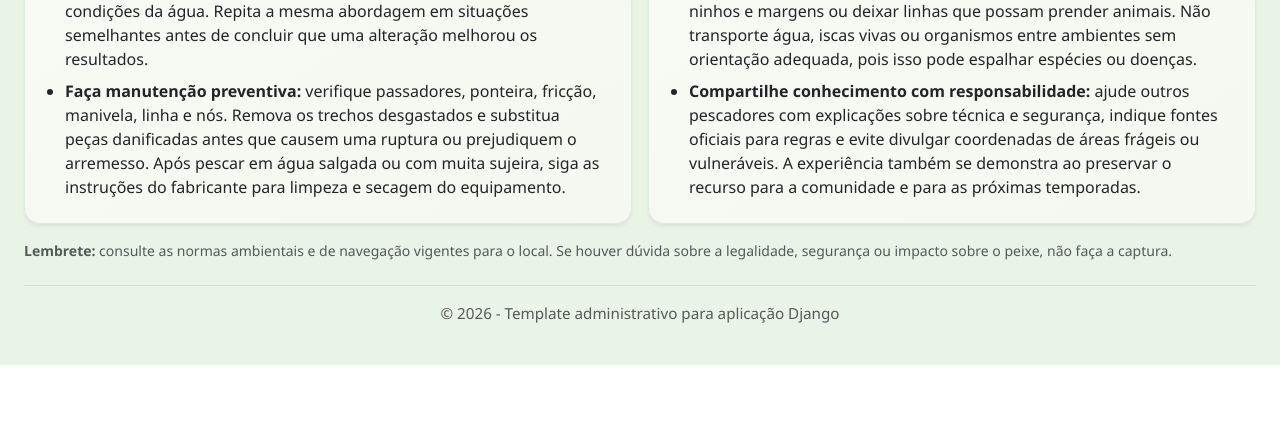
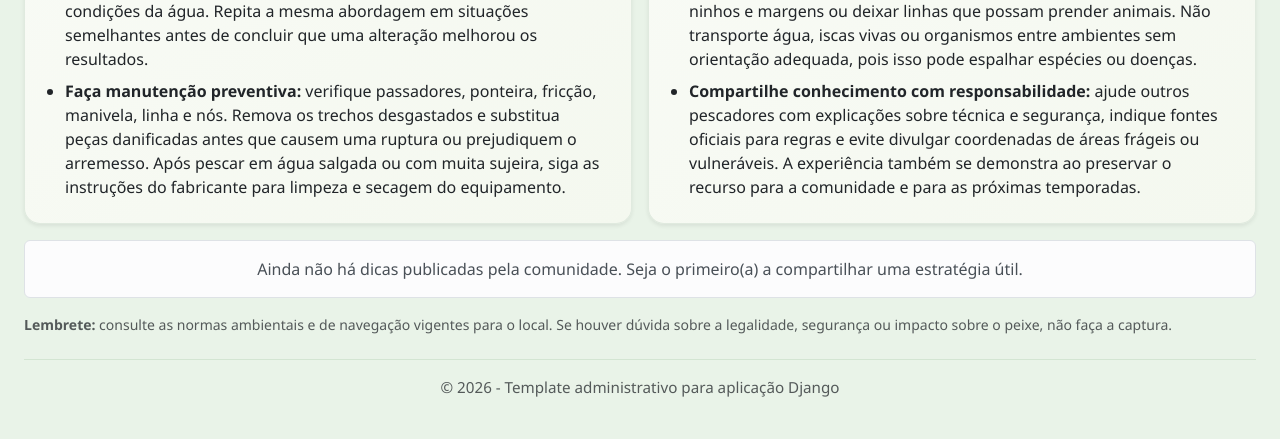
Before and after one commit to Thigas3Bti/RPDjango, a Django app: page /dicas/ in a window 1280 px wide. Shown: the part 2909-3348 px from the top of the page. Before the commit the page ends 3274 px from the top, so only its background shows below. Run offline with Django 5.2, Linux system fonts and the light colour scheme; data comes from the database, SQL or seed files in the repository; both versions use the stored data as it was after the commit; data that the repository does not hold is empty.

Commit message:
arrumando o erro de dicas

```diff
--- a/web/templates/web/dicas.html
+++ b/web/templates/web/dicas.html
@@ -121,6 +121,7 @@
                     </ul>
                 </details>
             </div>
+        {% if dicas_publicadas %}
             {% for dica in dicas_publicadas %}
                 <div class="col-12 col-xl-6 nivel-dica" data-nivel="{{ dica.nivel }}">
                     <article class="card dashboard-card h-100 shadow-sm p-4">
@@ -131,6 +132,13 @@
                     </article>
                 </div>
             {% endfor %}
+        {% else %}
+            <div class="col-12">
+                <div class="alert alert-light border text-center mb-0" role="status">
+                    Ainda não há dicas publicadas pela comunidade. Seja o primeiro(a) a compartilhar uma estratégia útil.
+                </div>
+            </div>
+        {% endif %}
     </div>
     <p class="small text-muted mt-3 mb-0"><strong>Lembrete:</strong> consulte as normas ambientais e de navegação vigentes para o local. Se houver dúvida sobre a legalidade, segurança ou impacto sobre o peixe, não faça a captura.</p>
     </section>
```
Also changed, not shown: db.sqlite3. Lines whose indentation alone changed are shown as unchanged.
